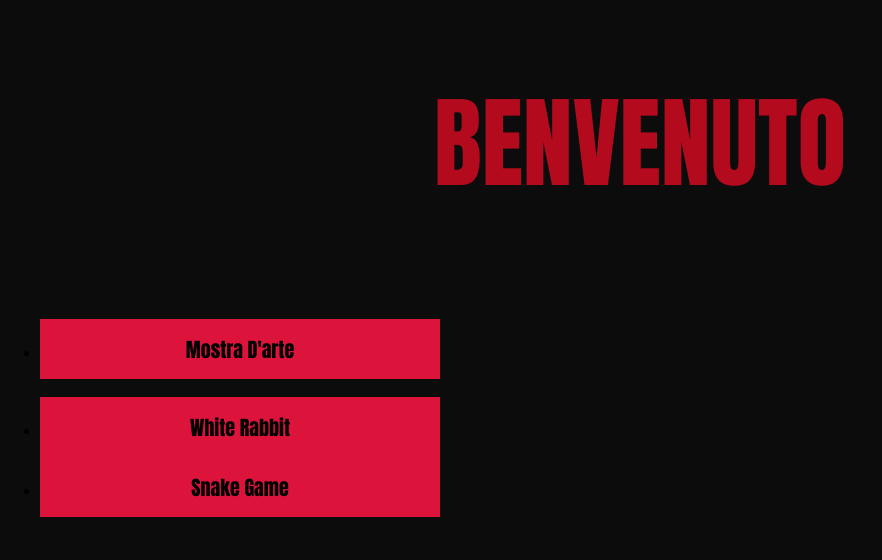
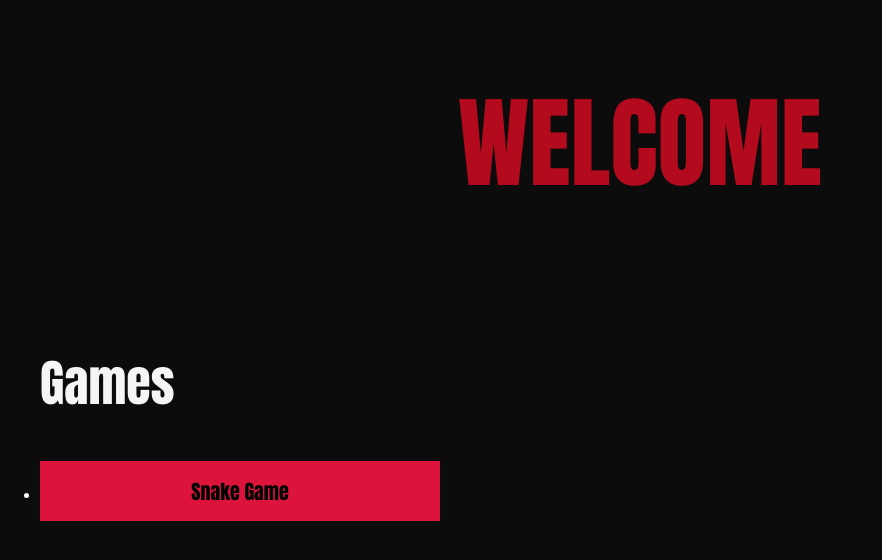
Before and after one commit to Yondev/yondev.github.io, a plain HTML site: page index.html in a window 1280 px wide. Shown: the whole page, without its empty margins (0-882 px from the left). Drawn offline with Linux system fonts and the light colour scheme.

Commit message:
Third Commit

```diff
--- a/index.html
+++ b/index.html
@@ -7,10 +7,9 @@
     <link rel="stylesheet" href="stile.css">
 </head>
 <body>
-    <center><h1><strong>BENVENUTO</strong></h1></center><br>
+    <center><h1><strong>WELCOME</strong></h1></center><br>
+    <h2>Games</h2>
     <ul>
-        <li><a href="mostra.html"><button>Mostra D'arte</button></a></li> <br>
-        <li><a href="ipsum.html"><button>White Rabbit</button></a></li>
         <li><a href="snake.html"><button>Snake Game</button></a></li>
 
     </ul>
--- a/stile.css
+++ b/stile.css
@@ -12,6 +12,16 @@ h1{
     animation-duration: 2s;
     animation-timing-function: linear;
 }
+h2{
+    font-family: Impact;
+    color: whitesmoke;
+    font-size: 50px;
+    margin-left: 40px;
+}
+ul{
+    color: white;
+}
+
 body{
     margin: 0px;
     padding: 0px;
```
Also changed, not shown: snake.html (+1 -1 lines).
